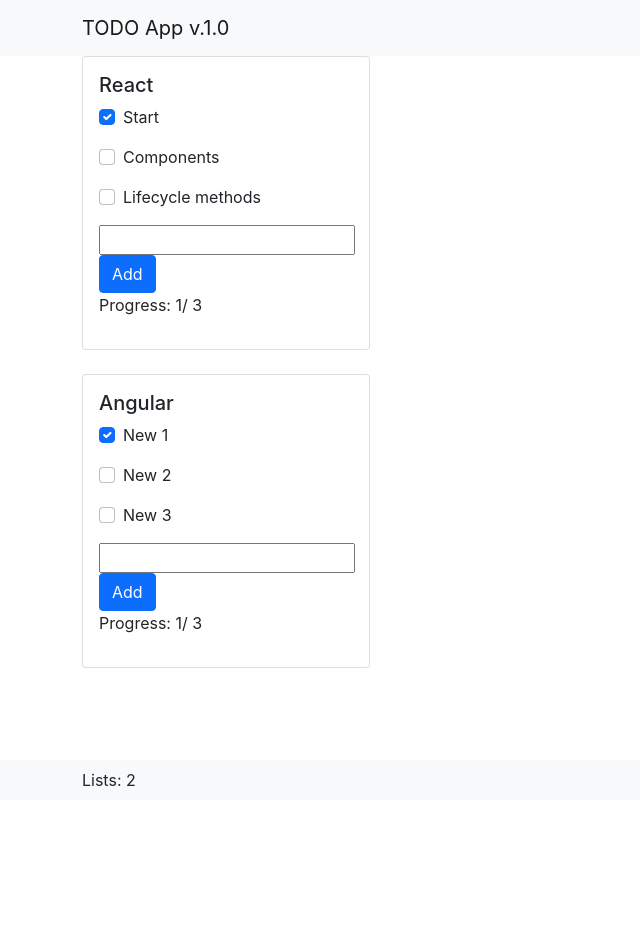
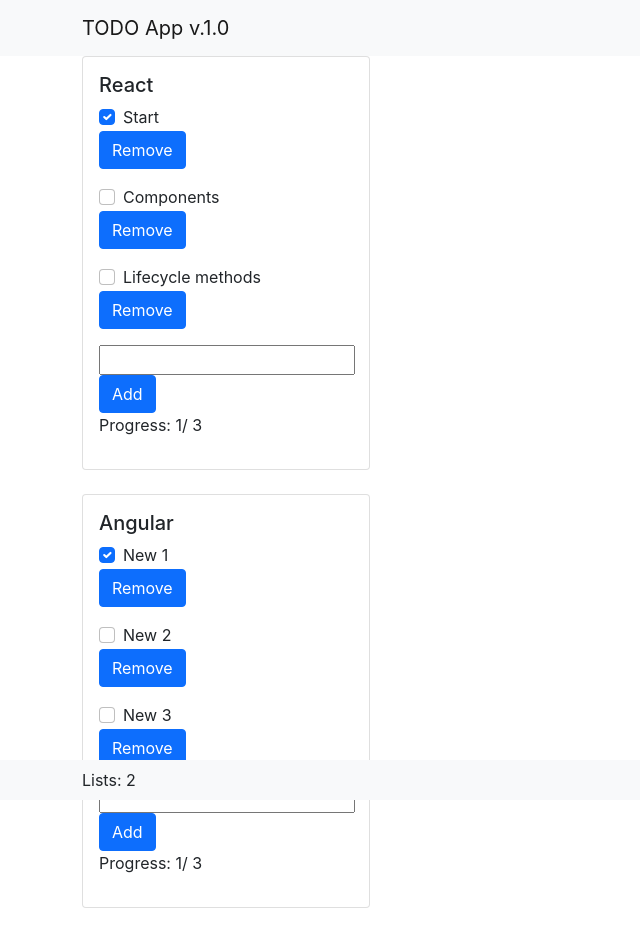
Before and after one commit to o-shabanova/react-to-do-list, a React (Create React App) app: page / in a window 1280 px wide. Shown: the whole page, without its empty margins (0-640 px from the left). Before the commit the page ends 800 px from the top, so only its background shows below. Built offline with nearby package versions, Linux system fonts and the light colour scheme.

Commit message:
add remove item button

```diff
--- a/src/App.js
+++ b/src/App.js
@@ -54,6 +54,7 @@
         };
         this.onItemChanged = this.onItemChanged.bind(this);
         this.onItemAdded = this.onItemAdded.bind(this);
+        this.removeItem = this.removeItem.bind(this);
     }
 
     onItemChanged(changedItem) {
@@ -93,6 +94,27 @@
         })
     }
 
+    removeItem(removedItem) {
+        console.log(removedItem);
+
+        const changedList = this.state.data.find(item => removedItem.listIndex === item.listIndex);
+        console.log("changedList:",  changedList);
+        const removedItems = changedList.items.filter(item => item.label !== removedItem.label );
+
+        const list = {
+            ...changedList,
+            items: removedItems
+        };
+
+        const newArray = this.state.data.filter(item => item.listIndex !== changedList.listIndex);
+        this.setState({
+            data: [...newArray, list].sort((a,b) => a.listIndex - b.listIndex)
+        })
+
+
+
+    }
+
 
     render() {
         return (
@@ -104,7 +126,7 @@
                 </Navbar>
                 <Container>
                     <ToDoListsWrapper lists={this.state.data} onItemAdded={this.onItemAdded}
-                                      onItemChanged={this.onItemChanged}/>
+                                      onItemChanged={this.onItemChanged} removeItem={this.removeItem}/>
                 </Container>
                 <Footer todoListsCount={this.state.data.length}/>
             </>
--- a/src/Components/CheckItem.js
+++ b/src/Components/CheckItem.js
@@ -1,15 +1,21 @@
 import React from "react";
-import {Form} from "react-bootstrap";
+import {Button, Form} from "react-bootstrap";
 
 export class CheckItem extends React.Component {
 constructor(props) {
     super(props);
     this.onChange = this.onChange.bind(this);
+    this.removeItem = this.removeItem.bind(this);
 }
 
 onChange() {
-    console.log("item: ", this.props.item)
+    console.log("item: ", this.props.item);
     this.props.onItemChanged(this.props.item);
+}
+
+removeItem() {
+    console.log("remove:", this.props.item);
+    this.props.removeItem(this.props.item);
 }
 
 
@@ -19,6 +25,7 @@
             <Form.Group className="mb-3" controlId="formBasicCheckbox">
                 <Form.Check type="checkbox" label={this.props.item.label} checked={this.props.item.checked}
                             onChange={this.onChange}/>
+                <Button onClick={this.removeItem}>Remove</Button>
             </Form.Group>
         )
     }
--- a/src/Components/CheckList.js
+++ b/src/Components/CheckList.js
@@ -5,17 +5,20 @@
     constructor(props) {
         super(props);
         this.onItemChanged = this.onItemChanged.bind(this);
+        this.removeItem = this.removeItem.bind(this);
     }
 
     onItemChanged(item) {
         this.props.onItemChanged(item);
     }
-
+    removeItem(item) {
+        this.props.removeItem(item);
+    }
 
     render() {
         return (
             <div>
-                {this.props.items.map(item => <CheckItem item={item} onItemChanged={this.onItemChanged}/>)}
+                {this.props.items.map(item => <CheckItem item={item} onItemChanged={this.onItemChanged} removeItem={this.removeItem}/>)}
             </div>
 
         )
--- a/src/Components/ToDoList.js
+++ b/src/Components/ToDoList.js
@@ -12,6 +12,7 @@
         this.updateValue = this.updateValue.bind(this);
         this.onItemChanged = this.onItemChanged.bind(this);
         this.onItemAdded = this.onItemAdded.bind(this);
+        this.removeItem = this.removeItem.bind(this);
 
     }
 
@@ -19,6 +20,10 @@
 
     onItemChanged(item) {
         this.props.onItemChanged(item);
+    }
+
+    removeItem(item) {
+        this.props.removeItem(item);
     }
 
     onItemAdded() {
@@ -43,7 +48,7 @@
                 <Card style={{width: '18rem'}}>
                     <Card.Body>
                         <Card.Title>{this.props.title}</Card.Title>
-                        <CheckList items={this.props.items} onItemChanged={this.onItemChanged}/>
+                        <CheckList items={this.props.items} onItemChanged={this.onItemChanged} removeItem={this.removeItem}/>
                         <input type="text" value={this.state.value} onChange={this.updateValue}/>
                         <Button variant="primary" onClick={this.onItemAdded}>Add</Button>
                         <p>Progress: {checkedItems}/ {this.props.items.length}</p>
--- a/src/Components/ToDoListsWrapper.js
+++ b/src/Components/ToDoListsWrapper.js
@@ -6,6 +6,7 @@
         super(props);
         this.onItemChanged = this.onItemChanged.bind(this);
         this.onItemAdded = this.onItemAdded.bind(this);
+        this.removeItem = this.removeItem.bind(this);
     }
 
     onItemChanged(item) {
@@ -16,10 +17,14 @@
         this.props.onItemAdded(newItem);
     }
 
+    removeItem(item) {
+        this.props.removeItem(item);
+    }
+
     render() {
         return (
             <div>
-                {this.props.lists.map(list => <ToDoList {...list}  onItemAdded={this.onItemAdded} onItemChanged={this.onItemChanged}/>)}
+                {this.props.lists.map(list => <ToDoList {...list}  onItemAdded={this.onItemAdded} onItemChanged={this.onItemChanged} removeItem={this.removeItem}/>)}
             </div>
         )
     }
```
